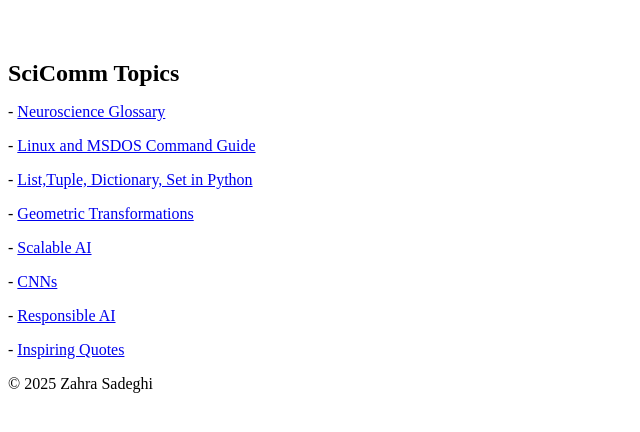
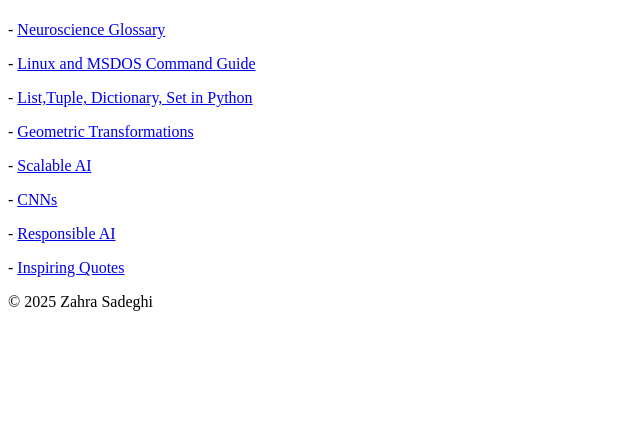
Before and after one commit to zahsa/zahsa.github.io, a Jekyll site: the page built from notes/index.md, in a window 1280 px wide. Shown: the top 432 px of the page, without its empty margins (0-640 px from the left). Built offline with Jekyll 4.4.1, drawn with Linux system fonts in a browser that asks for light colours.

Commit message:
Update index.md

```diff
--- a/notes/index.md
+++ b/notes/index.md
@@ -2,9 +2,9 @@
 layout: default
 title: Blog
 ---
-<h2 style="margin: 60px 0px 10px;">SciComm Topics</h2>
+<!-- <h2 style="margin: 60px 0px 10px;">SciComm Topics</h2>-->
 
-<!-- <h1 id="invited-talks"></h1> -->
+<h1 id="SciComm Topics"></h1>
 
 
 <!-- <a href="notes/ns/">Neuroscience</a> -->
```
